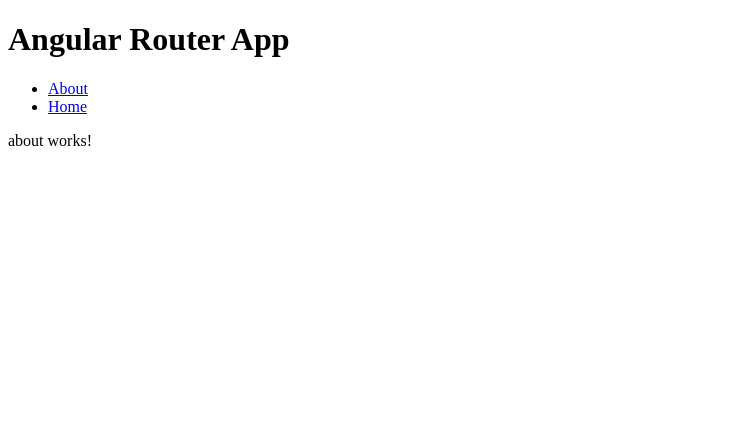
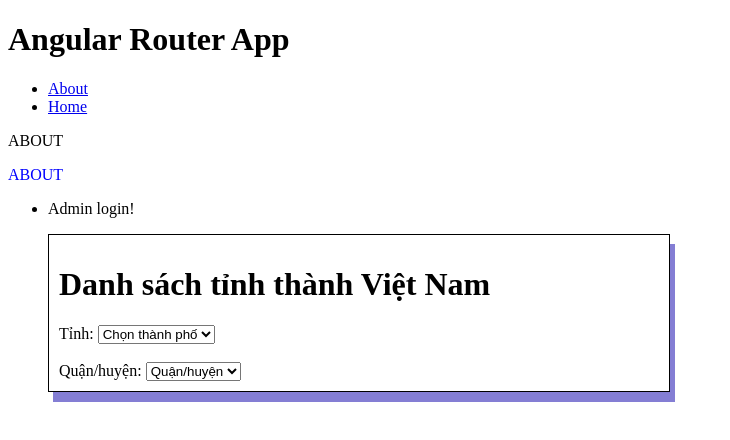
Before and after one commit to phuocthinh1998/Angular_12_Github, an Angular app: page /about in a window 1280 px wide. Shown: the top 440 px of the page, without its empty margins (0-730 px from the left). Built offline with nearby package versions, Linux system fonts and the light colour scheme.

Commit message:
directive

```diff
--- /dev/null
+++ b/src/app/Directives/high-light.directive.ts
@@ -0,0 +1,14 @@
+import { Directive, ElementRef, Input } from '@angular/core';
+
+@Directive({
+  selector: '[appHighLight]'
+})
+
+export class HighLightDirective {
+  @Input('appHighLight') appHighlight = 'red';
+  constructor(private el: ElementRef) {}
+
+  ngOnInit(): void{
+    this.el.nativeElement.style.color=this.appHighlight;
+   }
+}
--- a/src/app/about/about.component.html
+++ b/src/app/about/about.component.html
@@ -1 +1,14 @@
-<p>about works!</p>
+<p appHighLight style="width: 200;">ABOUT</p>
+<p [appHighLight]="mycolor">ABOUT</p>
+<ul [ngSwitch]="loginName">
+  <li *ngSwitchCase = "'user'">
+    <p>User login!</p>
+  </li>
+  <li *ngSwitchCase="'admin'">
+    <p>Admin login!</p>
+    <app-home></app-home>
+  </li>
+  <li *ngSwitchDefault>
+    <p>Please choose login name!</p>
+  </li>
+</ul>
--- a/src/app/about/about.component.ts
+++ b/src/app/about/about.component.ts
@@ -7,6 +7,9 @@ import { Component, OnInit } from '@angular/core';
 })
 export class AboutComponent implements OnInit {
 
+  public loginName='admin';
+  public mycolor ='blue'
+
   constructor() { }
 
   ngOnInit(): void {
--- a/src/app/app.module.ts
+++ b/src/app/app.module.ts
@@ -7,6 +7,7 @@ import { HomeComponent } from './home/home.component'
 import { AboutComponent } from './about/about.component';
 import { OnSalePipe } from './on-sale.pipe';
 import { PageNotFoundComponent } from './page-not-found/page-not-found.component';
+import { HighLightDirective } from './Directives/high-light.directive';
 
 @NgModule({
   declarations: [
@@ -14,7 +15,8 @@ import { PageNotFoundComponent } from './page-not-found/page-not-found.component
     HomeComponent,
     AboutComponent,
     OnSalePipe,
-    PageNotFoundComponent
+    PageNotFoundComponent,
+    HighLightDirective
   ],
   imports: [
     BrowserModule,
```
Also changed, not shown: 1 other file (tests, documents, lock files or other folders).
